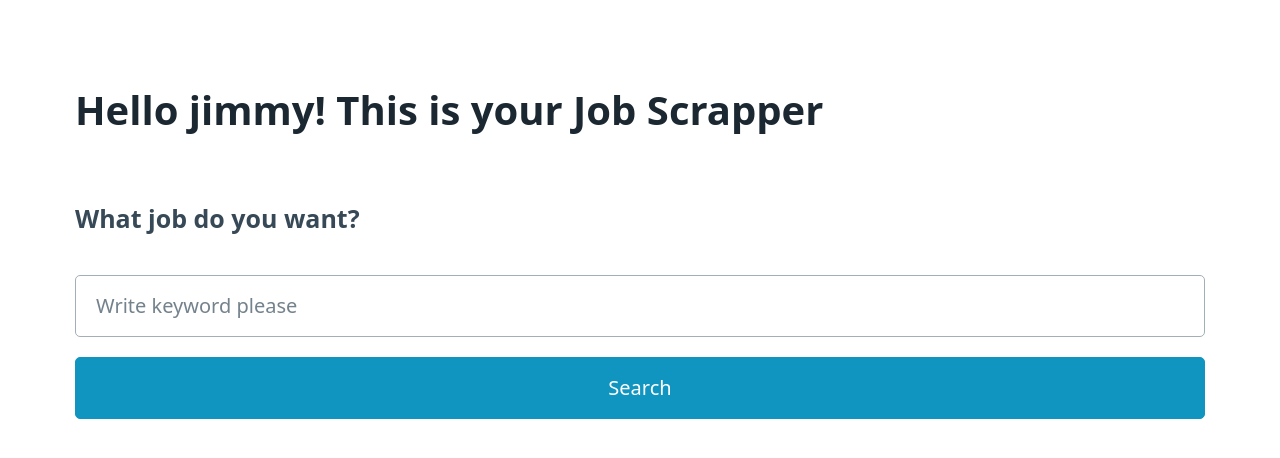
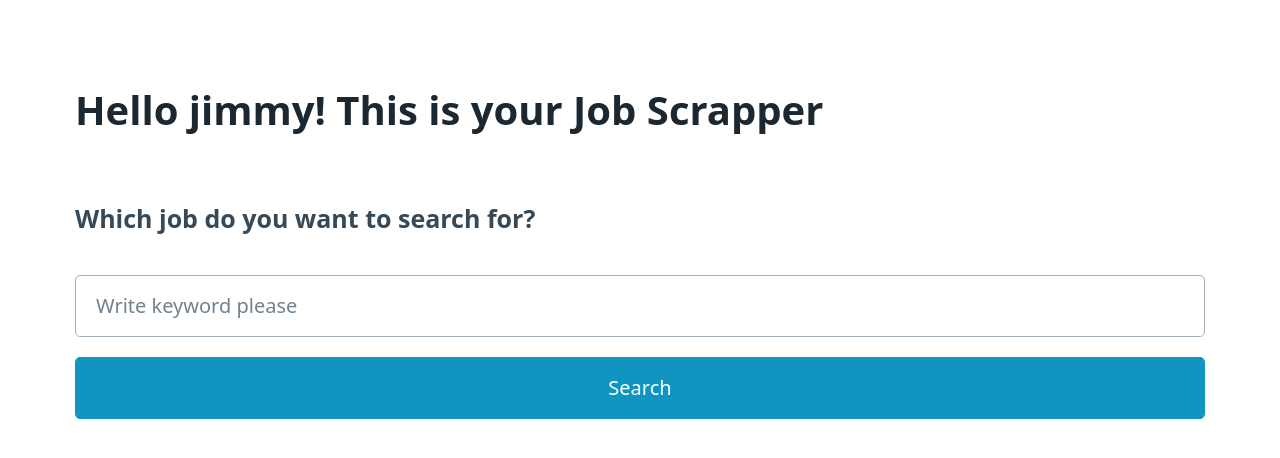
Before and after one commit to sarasa0310/python-job-scraper, a Flask app: page / in a window 1280 px wide. Shown: the top 458 px of the page. Run offline with Flask 3, Linux system fonts and the light colour scheme.

Commit message:
홈 페이지 검색 안내 문구 수정

```diff
--- a/templates/home.html
+++ b/templates/home.html
@@ -9,7 +9,7 @@
 <body>
     <main class="container">
         <h1>Hello {{name}}! This is your Job Scrapper</h1>
-        <h4>What job do you want?</h4>
+        <h4>Which job do you want to search for?</h4>
         <form action="/search">
             <input type="text" name="keyword" placeholder="Write keyword please"/>
             <button>Search</button>
```
